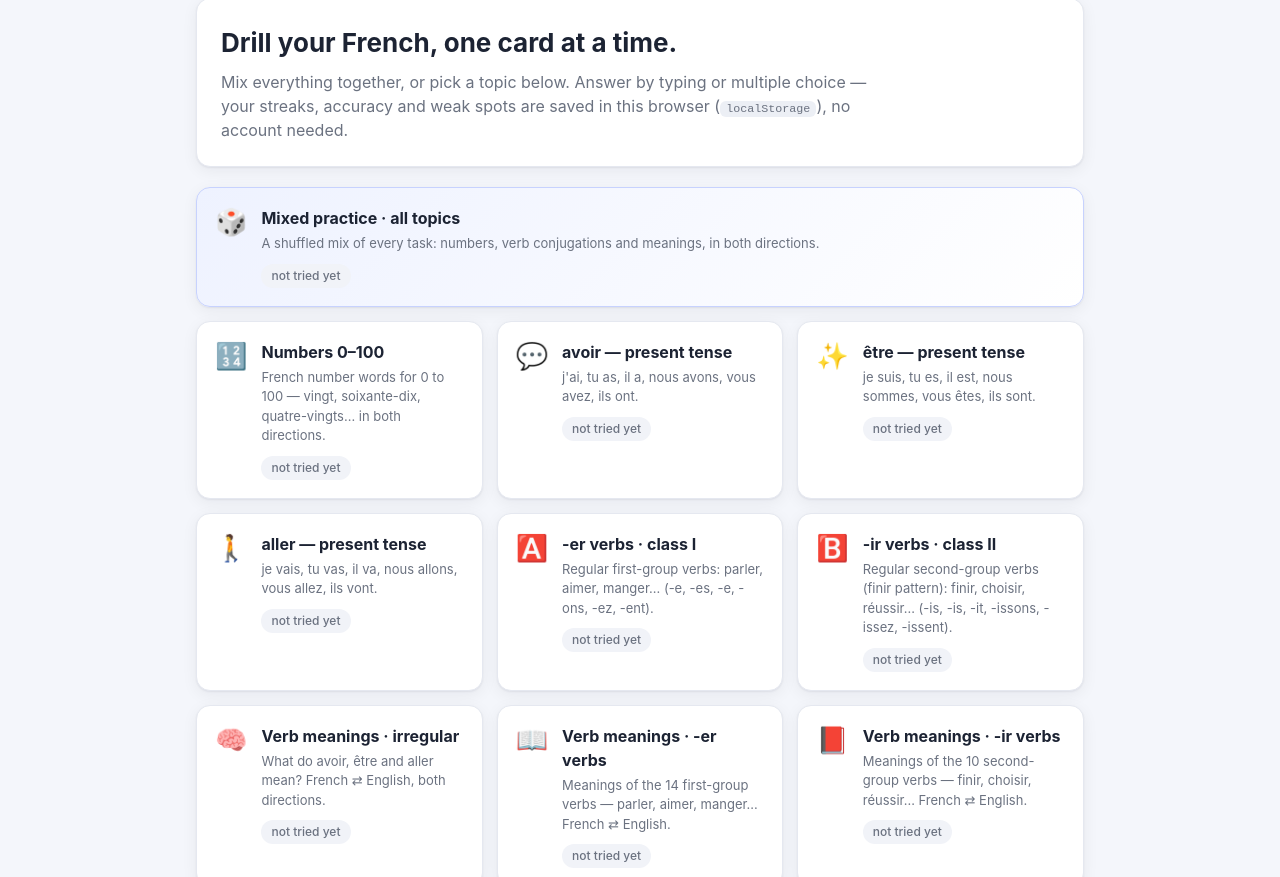
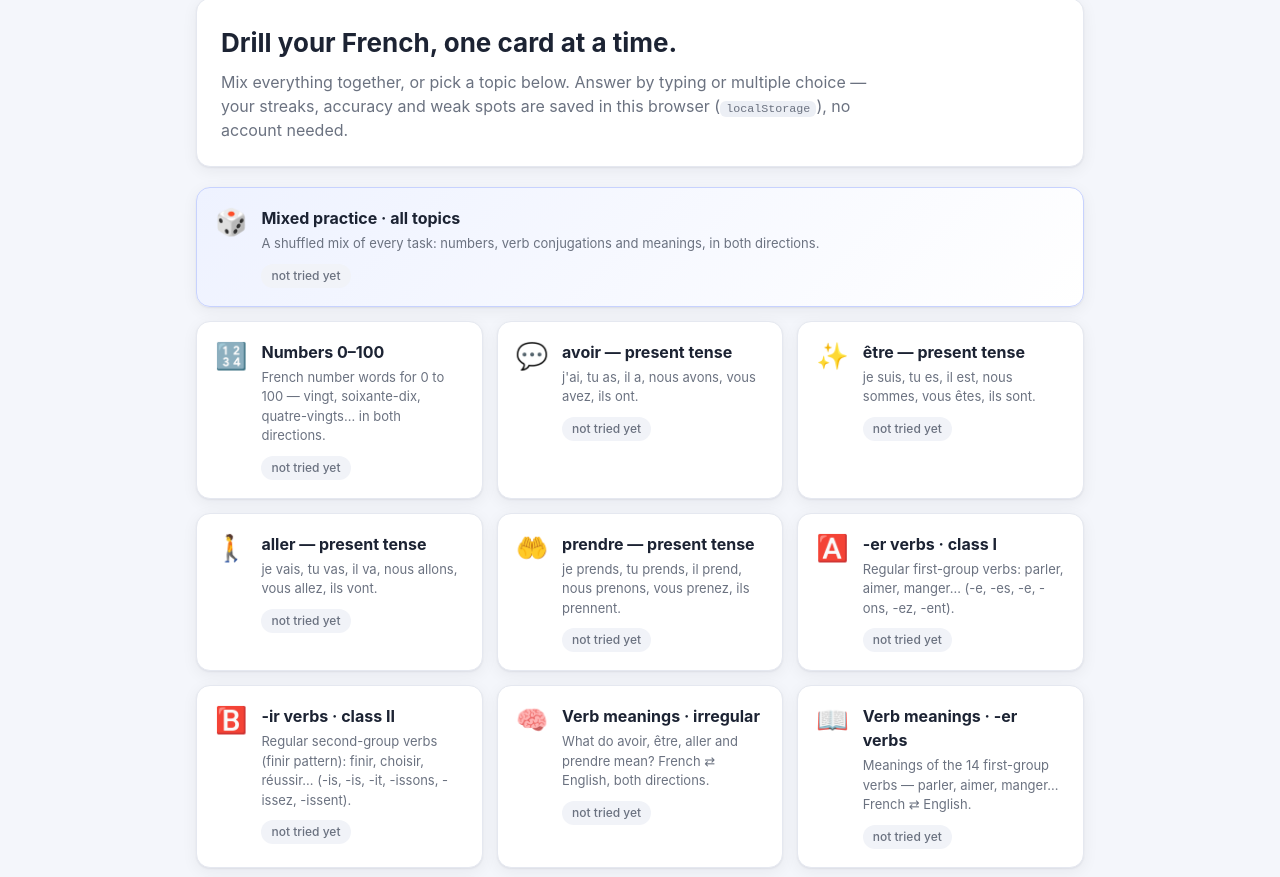
Before and after one commit to ajkaijanaho/french-learning, a plain HTML site: page index.html in a window 1280 px wide. Shown: the part 75-952 px from the top of the page. Drawn offline with Linux system fonts and the light colour scheme.

Commit message:
Add the irregular verb prendre (present tense + meaning quizzes)

```diff
--- a/js/data.js
+++ b/js/data.js
@@ -70,7 +70,7 @@ const PRONOUNS = [
   { key: "ils",  label: "ils / elles" },
 ];
 
-/* ---------- Irregular verbs: avoir, être, aller ---------- */
+/* ---------- Irregular verbs: avoir, être, aller, prendre ---------- */
 
 const IRREGULAR_VERBS = {
   avoir: {
@@ -87,6 +87,11 @@ const IRREGULAR_VERBS = {
     label: "aller",
     en: "to go",
     forms: { je: "vais", tu: "vas", il: "va", nous: "allons", vous: "allez", ils: "vont" },
+  },
+  prendre: {
+    label: "prendre",
+    en: "to take",
+    forms: { je: "prends", tu: "prends", il: "prend", nous: "prenons", vous: "prenez", ils: "prennent" },
   },
 };
 
@@ -190,6 +195,12 @@ const TOPICS = [
     desc: "je vais, tu vas, il va, nous allons, vous allez, ils vont.",
   },
   {
+    id: "prendre", kind: "verb", verb: "prendre",
+    name: "prendre — present tense",
+    icon: "🤲",
+    desc: "je prends, tu prends, il prend, nous prenons, vous prenez, ils prennent.",
+  },
+  {
     id: "er", kind: "class", cls: "er",
     name: "-er verbs · class I",
     icon: "🅰️",
@@ -205,7 +216,7 @@ const TOPICS = [
     id: "meaning-irreg", kind: "meaning", group: "irregular",
     name: "Verb meanings · irregular",
     icon: "🧠",
-    desc: "What do avoir, être and aller mean? French ⇄ English, both directions.",
+    desc: "What do avoir, être, aller and prendre mean? French ⇄ English, both directions.",
   },
   {
     id: "meaning-er", kind: "meaning", group: "er",
```
Also changed, not shown: index.html (+1 -1 lines), 1 other file.
